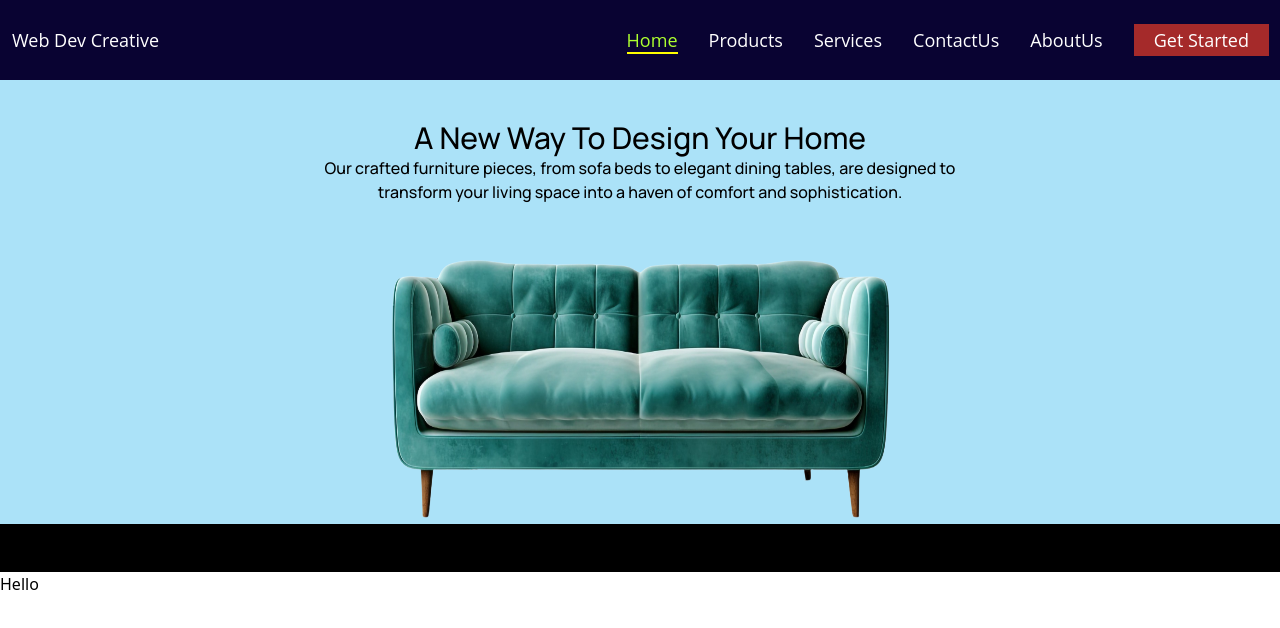
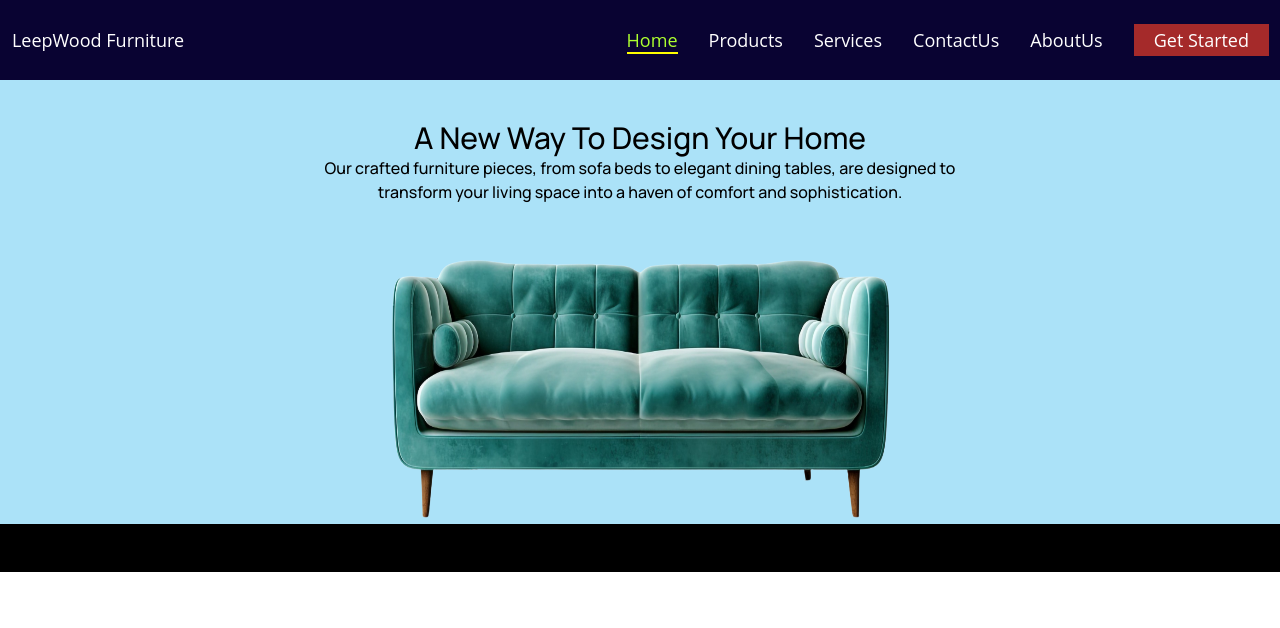
Before and after one commit to CHAVDAYASHVANTSINH612/LeepWood-Furniture-Static-Angular, an Angular app: page / in a window 1280 px wide. Shown: the top 628 px of the page. Built offline with nearby package versions, Linux system fonts and the light colour scheme.

Commit message:
logo name change

```diff
--- a/src/app/Components/navigation-bar/navigation-bar.component.html
+++ b/src/app/Components/navigation-bar/navigation-bar.component.html
@@ -1,6 +1,6 @@
 <div class="navbar">
     <div class="logo">
-        <a href="#">Web Dev Creative</a>
+        <a href="#">LeepWood Furniture</a>
     </div>
     <ul class="links" #ulElement>
         <li><a href="#home" class="act">Home</a></li>
--- a/src/app/app.component.html
+++ b/src/app/app.component.html
@@ -2,5 +2,4 @@
 <!-- <router-outlet></router-outlet> -->
 <app-home></app-home>
 <div class="bg-black w-[100vw] h-12 block"></div>
-<h1>Hello </h1>
 <!-- <i class="fa-solid fa-bars"></i> -->
```
